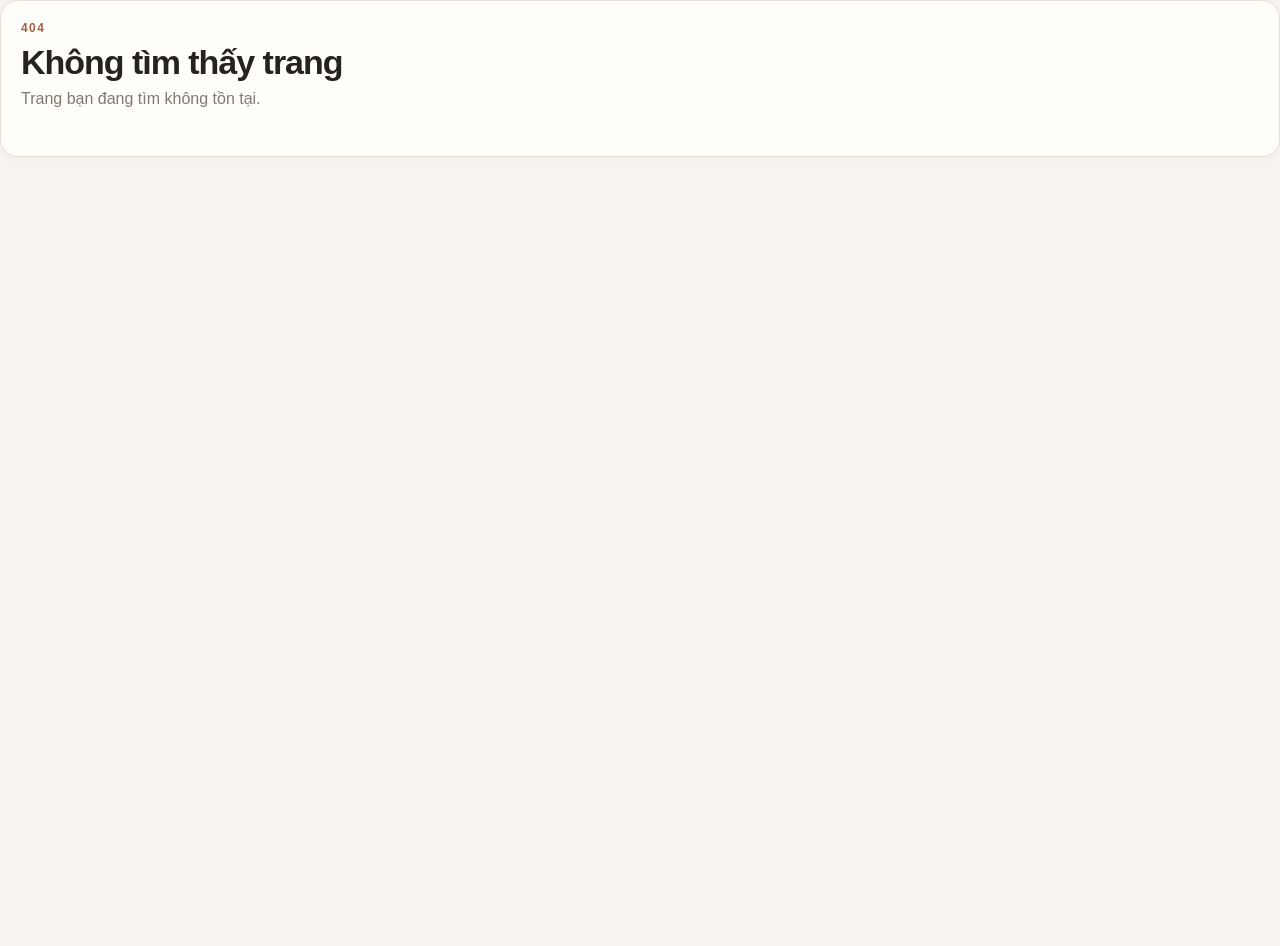
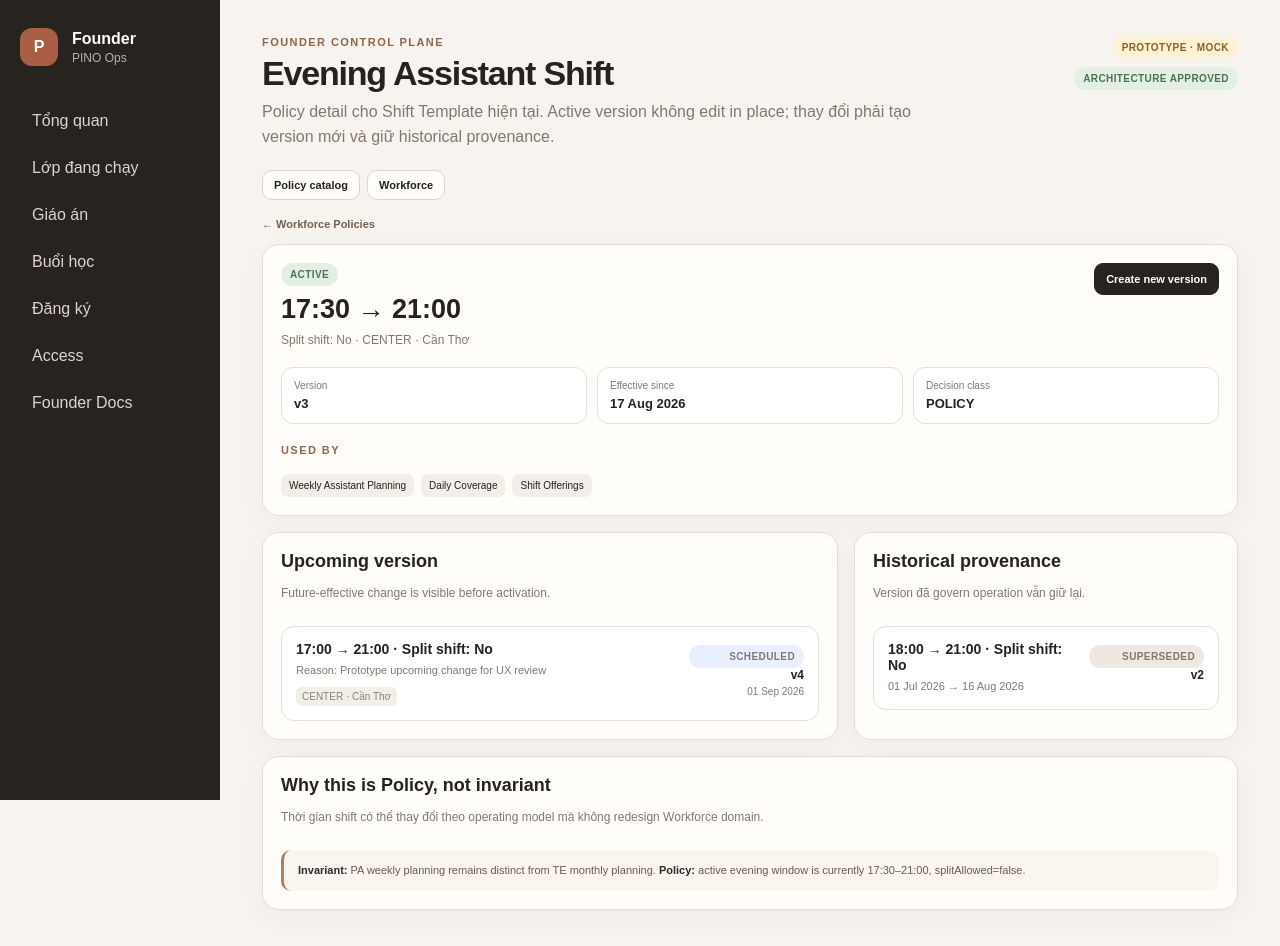
Before and after one commit to vmtct/pino-team-os, a Next.js app: page /founder/policies/workforce/evening-shift in a window 1280 px wide. Before the commit this address had no page. Before the commit the page ends 800 px from the top, so only its background shows below. Built offline with nearby package versions, Linux system fonts and the light colour scheme.

Commit message:
prototype: add Workforce policy detail

```diff
--- /dev/null
+++ b/app/founder/policies/workforce/evening-shift/page.tsx
@@ -0,0 +1,51 @@
+import Link from "next/link";
+import { PolicyShell, PolicyStatusBadge } from "../../policy-shell";
+import styles from "../../policies.module.css";
+import { workforcePolicies } from "@/lib/policy-center-prototype";
+
+export default function EveningShiftPolicyPage(){
+  const current = workforcePolicies.find(policy => policy.id === "pa-evening-shift-v3")!;
+  const upcoming = workforcePolicies.find(policy => policy.id === "pa-evening-shift-v4")!;
+  const history = workforcePolicies.find(policy => policy.id === "pa-evening-shift-v2")!;
+  return <PolicyShell title="Evening Assistant Shift" subtitle="Policy detail cho Shift Template hiện tại. Active version không edit in place; thay đổi phải tạo version mới và giữ historical provenance.">
+    <Link className={styles.back} href="/founder/policies/workforce">← Workforce Policies</Link>
+
+    <section className={styles.panel}>
+      <div className={styles.detailHead}>
+        <div><PolicyStatusBadge status={current.status}/><h2 style={{marginTop:8}}>17:30 → 21:00</h2><p>Split shift: No · {current.target}</p></div>
+        <Link className={styles.button} href="/founder/policies/workforce/evening-shift/new">Create new version</Link>
+      </div>
+      <div className={styles.facts}>
+        <div className={styles.fact}><span>Version</span><strong>v{current.version}</strong></div>
+        <div className={styles.fact}><span>Effective since</span><strong>{current.effectiveFrom}</strong></div>
+        <div className={styles.fact}><span>Decision class</span><strong>POLICY</strong></div>
+      </div>
+      <div className={styles.sectionGap}>
+        <span className={styles.eyebrow}>Used by</span>
+        <div className={`${styles.usedBy} ${styles.sectionGap}`}>{current.usedBy.map(item=><span key={item}>{item}</span>)}</div>
+      </div>
+    </section>
+
+    <section className={`${styles.workspace} ${styles.sectionGap}`}>
+      <div className={styles.panel}>
+        <div className={styles.panelHeader}><div><h2>Upcoming version</h2><p>Future-effective change is visible before activation.</p></div></div>
+        <div className={styles.policyRow}>
+          <div><h3>{upcoming.summary}</h3><p>Reason: {upcoming.changeReason}</p><div className={styles.meta}><span className={styles.tag}>{upcoming.target}</span></div></div>
+          <div className={styles.policyRight}><PolicyStatusBadge status={upcoming.status}/><strong>v{upcoming.version}</strong><span>{upcoming.effectiveFrom}</span></div>
+        </div>
+      </div>
+      <aside className={styles.panel}>
+        <div className={styles.panelHeader}><div><h2>Historical provenance</h2><p>Version đã govern operation vẫn giữ lại.</p></div></div>
+        <div className={styles.policyRow}>
+          <div><h3>{history.summary}</h3><p>{history.effectiveFrom} → {history.effectiveUntil}</p></div>
+          <div className={styles.policyRight}><PolicyStatusBadge status={history.status}/><strong>v{history.version}</strong></div>
+        </div>
+      </aside>
+    </section>
+
+    <section className={`${styles.panel} ${styles.sectionGap}`}>
+      <div className={styles.panelHeader}><div><h2>Why this is Policy, not invariant</h2><p>Thời gian shift có thể thay đổi theo operating model mà không redesign Workforce domain.</p></div></div>
+      <div className={styles.notice}><strong>Invariant:</strong> PA weekly planning remains distinct from TE monthly planning. <strong>Policy:</strong> active evening window is currently 17:30–21:00, splitAllowed=false.</div>
+    </section>
+  </PolicyShell>;
+}
```
